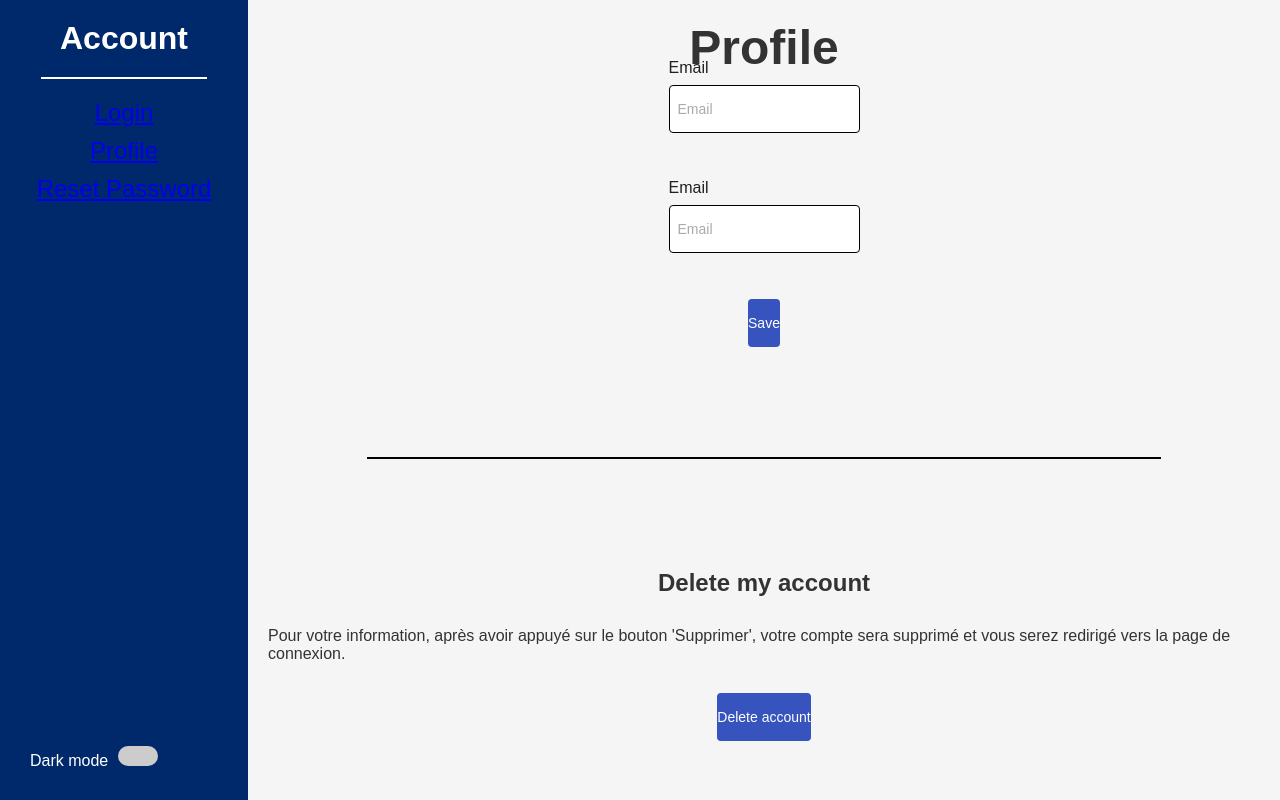
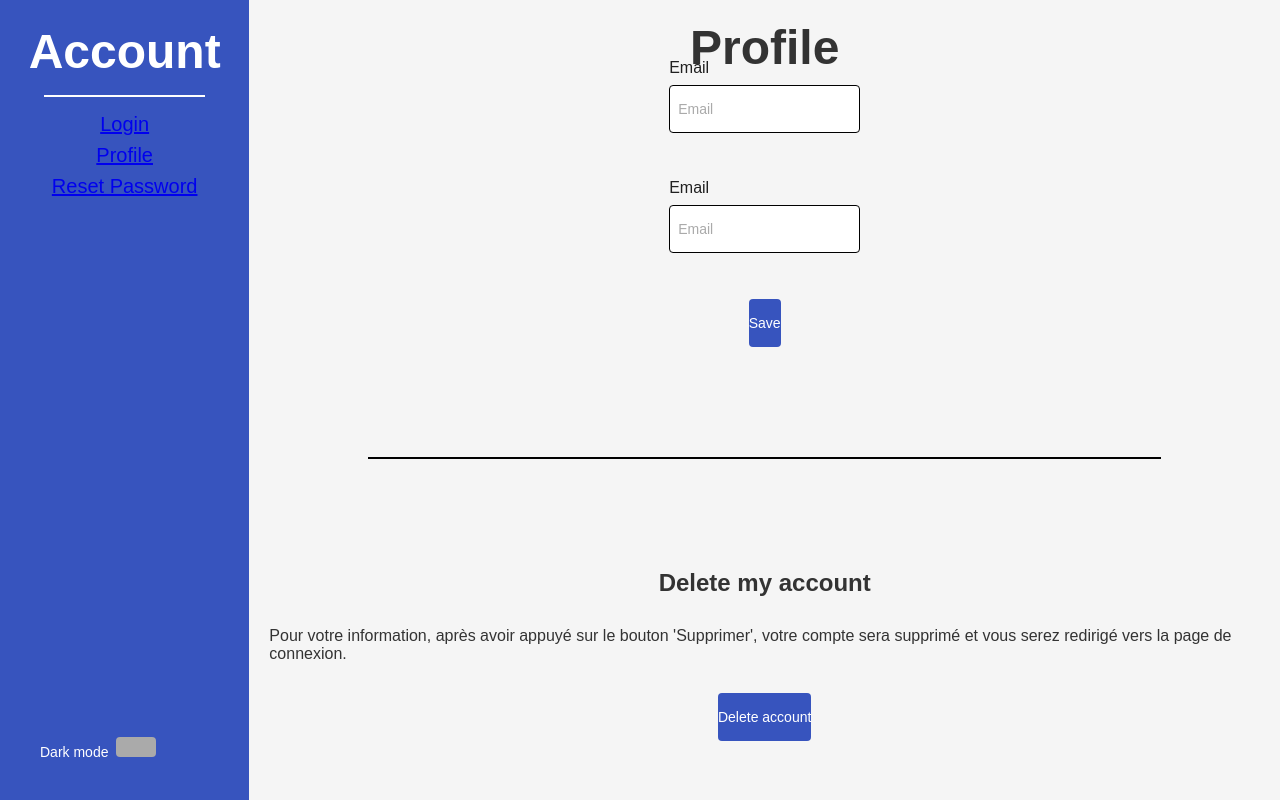
Before and after one commit to fouuuadi/TP_Design_System, a React (Vite) app: page /profil in a window 1280 px wide. Built offline with nearby package versions, Linux system fonts and the light colour scheme; a web font is replaced by a local one.

Commit message:
nouveau props input et maj css sidebar

```diff
--- a/src/components/form/form.jsx
+++ b/src/components/form/form.jsx
@@ -46,6 +46,7 @@ export default function Formulaire() {
       name="Password"
       type="password"
       onChange={(e) => setPassword(e.target.value)}
+      label="Mot de passe"
       hasError={hasErrorPass}
       ></InputPassword>
       <div>
--- a/src/components/inputPassword/inputPassword.jsx
+++ b/src/components/inputPassword/inputPassword.jsx
@@ -6,7 +6,7 @@ import EyeOffIcon from "../../assets/eye-off.svg";
 import ErrorIcon from "../../assets/error.svg";
 import "./inputPassword.css";
 
-const InputPassword = ({ value, onChange, hasError }) => {
+const InputPassword = ({ value, onChange, hasError, label }) => {
   const [isPasswordVisible, setPasswordVisible] = useState(false);
 
   const togglePasswordVisibility = () => {
@@ -15,7 +15,7 @@ const InputPassword = ({ value, onChange, hasError }) => {
 
   return (
     <div className={`input-container ${hasError ? "error" : ""}`}>
-      <label className="input-label">Mot de passe</label>
+      <label className="input-label">{label}</label>
       <div className="input-wrapper">
         <input
           className="input-field"
--- a/src/components/sidebar/sidebar_profil.css
+++ b/src/components/sidebar/sidebar_profil.css
@@ -1,23 +1,24 @@
 .sidebar {
   width: 300px;
   height: 100vh;
-    background-color: #00296b;
-    color: white;
+  background-color: var(--color-secondary);
+  color: var(--color-white);
   display: flex;
   flex-direction: column;
   align-items: center;
-    padding: 20px;
+  padding: var(--spacing-lg);
 }
 
 .sidebar h2 {
-    font-size: 2rem;
-    margin-bottom: 10px;
+  font-size: var(--font-size-title);
+  margin-bottom: var(--spacing-sm);
+  font-family: var(--font-family-title);
 }
 
 .sidebar hr {
   width: 80%;
-    border: 1px solid white;
-    margin: 10px 0;
+  border: var(--border-width) solid var(--color-white);
+  margin: var(--spacing-sm) 0;
 }
 
 .sidebar nav ul {
@@ -27,14 +28,12 @@
 }
 
 .sidebar nav ul li {
-    font-size: 1.5rem;
+  font-size: var(--font-size-body);
   text-align: center;
-    margin: 10px 0;
+  margin: var(--spacing-sm) 0;
   cursor: pointer;
-    transition: color 0.3s;
+  transition: color var(--transition-duration) var(--transition-ease);
 }
-
-
 
 .dark-mode-toggle {
   margin-top: auto;
@@ -42,11 +41,11 @@
   align-items: center;
   justify-content: space-between;
   width: 100%;
-    padding: 10px;
+  padding: var(--spacing-md);
 }
 
 .dark-mode-toggle label {
-    font-size: 1rem;
+  font-size: var(--font-size-regular);
   cursor: pointer;
 }
 
@@ -59,21 +58,25 @@
   display: inline-block;
   width: 40px;
   height: 20px;
-    background-color: #ccc;
-    border-radius: 10px;
-    margin-left: 10px;
-    transition: background-color 0.3s;
+  background-color: var(--color-placeholder);
+  border-radius: var(--border-radius);
+  margin-left: var(--spacing-sm);
+  transition: background-color var(--transition-duration) var(--transition-ease);
 }
 
 .dark-mode-toggle input:checked + .slider {
-    background-color: #4caf50;
+  background-color: var(--color-tertiary);
 }
 
 .dark-mode .sidebar {
-    background-color: #111;
-    color: #ccc;
+  background-color: var(--color-black);
+  color: var(--color-placeholder);
 }
 
 .dark-mode .sidebar nav ul li:hover {
-    color: #4caf50;
+  color: var(--color-tertiary);
 }
+
+.linkSidebar:visited {
+  color: var(--color-white);
+}
--- a/src/components/sidebar/sidebar_profil.jsx
+++ b/src/components/sidebar/sidebar_profil.jsx
@@ -16,13 +16,13 @@ const SidebarProfil = () => {
       <nav>
         <ul>
           <li>
-            <Link to="/">Login</Link>
+            <Link to="/" className="linkSidebar">Login</Link>
           </li>
           <li>
-            <Link to="/profil">Profile</Link>
+            <Link to="/profil" className="linkSidebar">Profile</Link>
           </li>
           <li>
-            <Link to="/forget">Reset Password</Link>
+            <Link to="/forget" className="linkSidebar">Reset Password</Link>
           </li>
         </ul>
       </nav>
```
Lines whose indentation alone changed are shown as unchanged.
